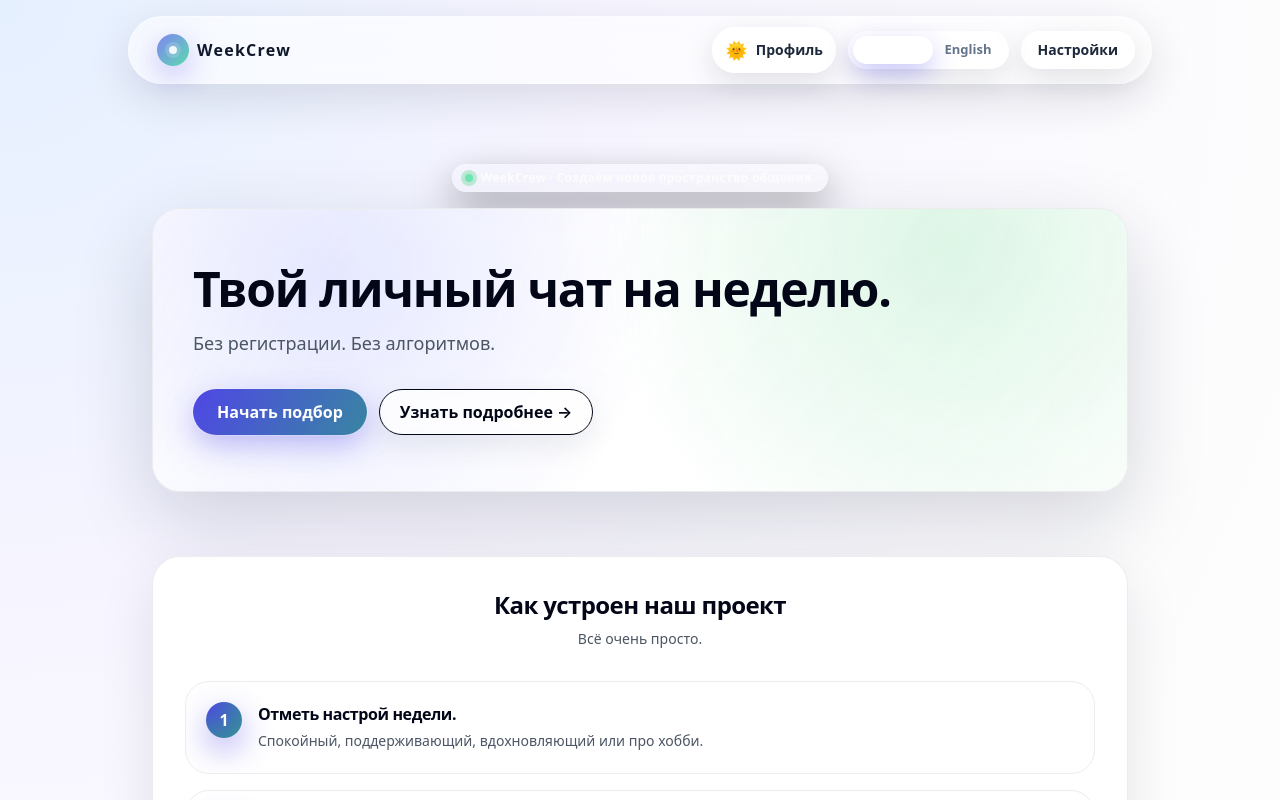
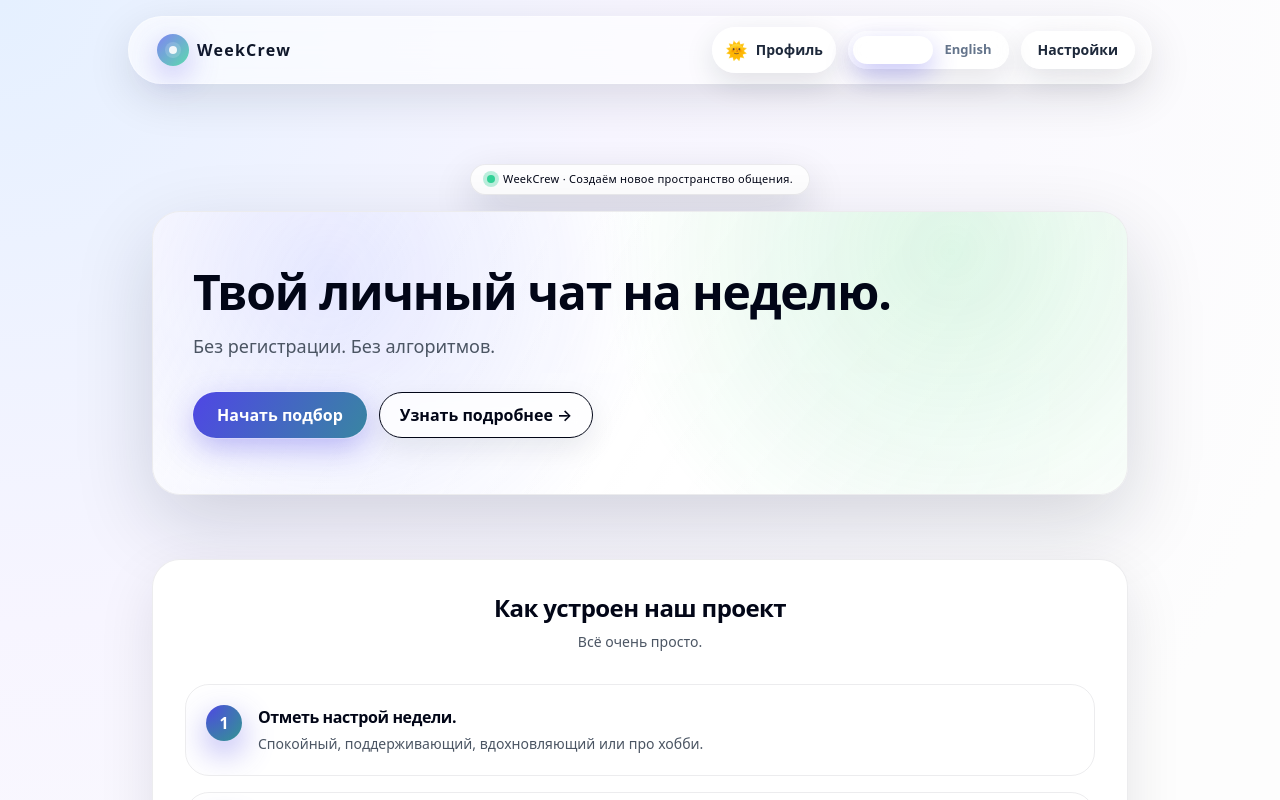
Before and after one commit to QuantumKeyUYU/WeekCrew, a Next.js app: page / in a window 1280 px wide. Shown: the top 800 px of the page. Built offline with nearby package versions, Linux system fonts and the light colour scheme; no server answers.

Commit message:
Refactor badge and button styles in page.tsx

```diff
--- a/src/app/page.tsx
+++ b/src/app/page.tsx
@@ -48,10 +48,23 @@ export default function HomePage() {
       <div className="space-y-10 py-8 sm:space-y-16 sm:py-12">
         {/* Hero-блок */}
         <section className="space-y-4">
+          {/* Верхний бейдж: читаемый и в светлой, и в тёмной теме */}
           <div className="flex justify-center">
-            <div className="inline-flex items-center gap-2 rounded-full border border-white/20 bg-white/15 px-3 py-1 text-[12px] font-semibold text-white/90 shadow-[0_16px_40px_rgba(0,0,0,0.35)] backdrop-blur-sm dark:border-white/10 dark:bg-white/5">
-              <span className="inline-flex h-2 w-2 rounded-full bg-emerald-300 shadow-[0_0_0_4px_rgba(34,197,94,0.25)]" />
-              <span className="tracking-wide">WeekCrew · {t('landing_logo_tagline')}</span>
+            <div
+              className="
+                inline-flex items-center gap-2 rounded-full
+                border border-[var(--border-card)]
+                bg-white/85 px-4 py-1.5
+                text-[11px] font-medium text-[var(--text-primary)]
+                shadow-[0_16px_40px_rgba(15,23,42,0.16)]
+                backdrop-blur-md
+                dark:border-white/10 dark:bg-white/5 dark:text-white/90
+              "
+            >
+              <span className="inline-flex h-2 w-2 rounded-full bg-emerald-400 shadow-[0_0_0_4px_rgba(52,211,153,0.32)]" />
+              <span className="tracking-wide">
+                WeekCrew · {t('landing_logo_tagline')}
+              </span>
             </div>
           </div>
 
@@ -61,6 +74,7 @@ export default function HomePage() {
             transition={{ duration: 0.4, ease: 'easeOut' }}
             className="app-hero relative overflow-hidden px-6 py-10 text-left text-[var(--text-primary)] sm:px-10 sm:py-14"
           >
+            {/* Фоновые градиенты — мягкие, не мешают тексту */}
             <div className="pointer-events-none absolute inset-0 opacity-90">
               <div className="absolute inset-0 bg-[radial-gradient(circle_at_18%_24%,rgba(124,136,255,0.22),transparent_40%)]" />
               <div className="absolute inset-0 bg-[radial-gradient(circle_at_82%_14%,rgba(34,197,94,0.18),transparent_42%)]" />
@@ -78,12 +92,20 @@ export default function HomePage() {
               </div>
 
               <div className="flex flex-col gap-2 sm:flex-row sm:items-center sm:gap-3">
-                <button type="button" onClick={handleStart} className={primaryCtaClass}>
+                <button
+                  type="button"
+                  onClick={handleStart}
+                  className={primaryCtaClass}
+                >
                   {t('landing_hero_cta')}
                 </button>
                 <button
                   type="button"
-                  onClick={() => document.getElementById('how-it-works')?.scrollIntoView({ behavior: 'smooth' })}
+                  onClick={() =>
+                    document
+                      .getElementById('how-it-works')
+                      ?.scrollIntoView({ behavior: 'smooth', block: 'start' })
+                  }
                   className={secondaryCtaClass}
                 >
                   {t('landing_more_link')} →
@@ -100,28 +122,52 @@ export default function HomePage() {
           aria-labelledby="how-title"
         >
           <div className="space-y-2 text-center">
-            <h2 id="how-title" className="text-2xl font-semibold tracking-tight text-[var(--text-primary)]">
+            <h2
+              id="how-title"
+              className="text-2xl font-semibold tracking-tight text-[var(--text-primary)]"
+            >
               {t('landing_how_title')}
             </h2>
-            <p className="text-sm text-[var(--text-secondary)]">{t('landing_how_subtitle')}</p>
+            <p className="text-sm text-[var(--text-secondary)]">
+              {t('landing_how_subtitle')}
+            </p>
           </div>
 
           <ol className="steps-list">
             {stepTitles.map((title, index) => (
               <li
                 key={title}
-                className="group relative overflow-hidden rounded-3xl border border-[var(--border-card)] bg-[var(--surface-elevated)]/95 p-4 shadow-[var(--shadow-soft)] transition-all duration-200 hover:-translate-y-1 hover:shadow-[var(--shadow-card-strong)] sm:p-5"
+                className="
+                  group relative overflow-hidden rounded-3xl
+                  border border-[var(--border-card)]
+                  bg-[var(--surface-elevated)]/95 p-4
+                  shadow-[var(--shadow-soft)]
+                  transition-all duration-200
+                  hover:-translate-y-1 hover:shadow-[var(--shadow-card-strong)]
+                  sm:p-5
+                "
               >
                 <div className="pointer-events-none absolute inset-0 opacity-0 transition-opacity duration-200 group-hover:opacity-100">
                   <div className="absolute inset-0 bg-[radial-gradient(circle_at_10%_10%,rgba(79,70,229,0.08),transparent_35%),radial-gradient(circle_at_90%_40%,rgba(34,197,94,0.08),transparent_32%)]" />
                 </div>
-                <div className="flex items-start gap-3 sm:gap-4">
-                  <span className="step-index text-base leading-none transition-transform duration-200 group-hover:scale-[1.05] group-hover:shadow-[0_12px_28px_rgba(79,70,229,0.25)]">
+                <div className="relative flex items-start gap-3 sm:gap-4">
+                  <span
+                    className="
+                      step-index text-base leading-none
+                      transition-transform duration-200
+                      group-hover:scale-[1.05]
+                      group-hover:shadow-[0_12px_28px_rgba(79,70,229,0.25)]
+                    "
+                  >
                     {index + 1}
                   </span>
                   <div className="space-y-1">
-                    <h3 className="text-base font-semibold tracking-tight text-[var(--text-primary)]">{title}</h3>
-                    <p className="text-sm leading-relaxed text-[var(--text-secondary)]">{stepDescriptions[index]}</p>
+                    <h3 className="text-base font-semibold tracking-tight text-[var(--text-primary)]">
+                      {title}
+                    </h3>
+                    <p className="text-sm leading-relaxed text-[var(--text-secondary)]">
+                      {stepDescriptions[index]}
+                    </p>
                   </div>
                 </div>
               </li>
@@ -129,7 +175,11 @@ export default function HomePage() {
           </ol>
 
           <div className="relative flex justify-center">
-            <button type="button" onClick={handleStart} className={primaryCtaClass}>
+            <button
+              type="button"
+              onClick={handleStart}
+              className={primaryCtaClass}
+            >
               {t('landing_hero_cta')}
             </button>
           </div>
@@ -138,7 +188,11 @@ export default function HomePage() {
         <TestModeHint />
       </div>
 
-      <SafetyRulesModal open={showModal} onAccept={handleAcceptRules} onClose={handleCloseModal} />
+      <SafetyRulesModal
+        open={showModal}
+        onAccept={handleAcceptRules}
+        onClose={handleCloseModal}
+      />
     </>
   );
 }
```
